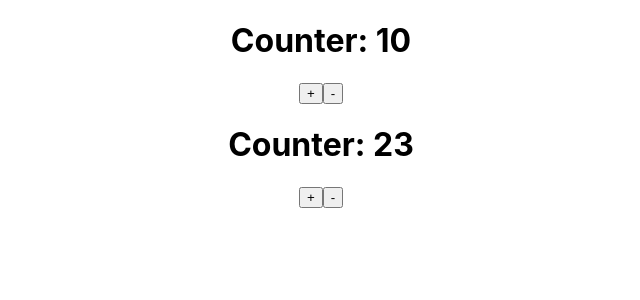
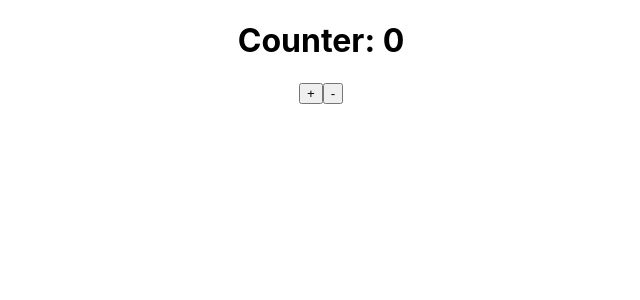
Before and after one commit to jasonlimantoro/react-tutorial, a React (Create React App) app: page / in a window 1280 px wide. Shown: the top 300 px of the page, without its empty margins (319-959 px from the left). Built offline with nearby package versions, Linux system fonts and the light colour scheme.

Commit message:
add lifecyle to Counter component

```diff
--- a/src/App.js
+++ b/src/App.js
@@ -5,8 +5,7 @@ import Counter from './components/Counter';
 const App = () => {
   return (
     <div className="App">
-      <Counter initialCount={10} />
-      <Counter initialCount={23} />
+      <Counter />
     </div>
   );
 };
--- a/src/components/Counter.jsx
+++ b/src/components/Counter.jsx
@@ -6,7 +6,7 @@ class Counter extends Component {
     initialCount: PropTypes.number
   };
   state = {
-    count: this.props.initialCount
+    count: this.props.initialCount || 0
   };
   increment = () => {
     this.setState({ count: this.state.count + 1 });
@@ -14,6 +14,17 @@ class Counter extends Component {
   decrement = () => {
     this.setState({ count: this.state.count - 1 });
   };
+
+  componentDidMount() {
+    document.title = `Current count: ${this.state.count}`;
+  }
+
+  componentDidUpdate(prevProps, prevState, snapshot) {
+    if (this.state.count !== prevState.count) {
+      document.title = `Current count: ${this.state.count}`;
+    }
+  }
+
   render() {
     return (
       <div>
```
